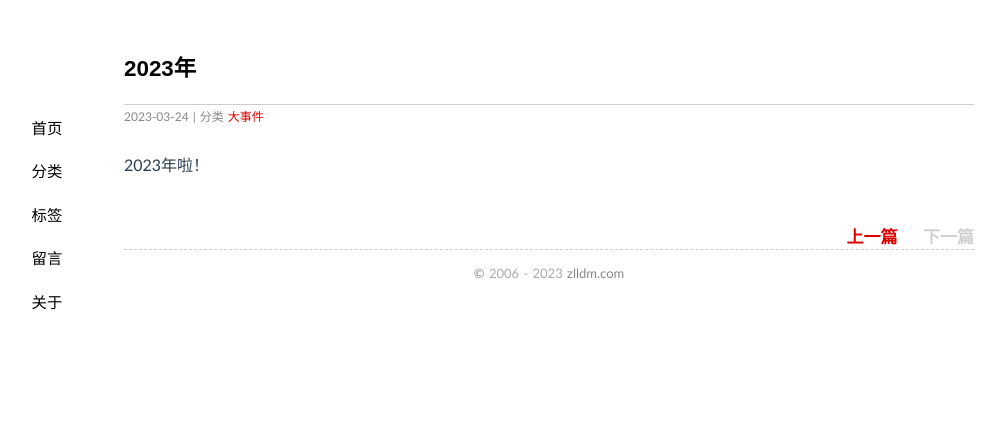
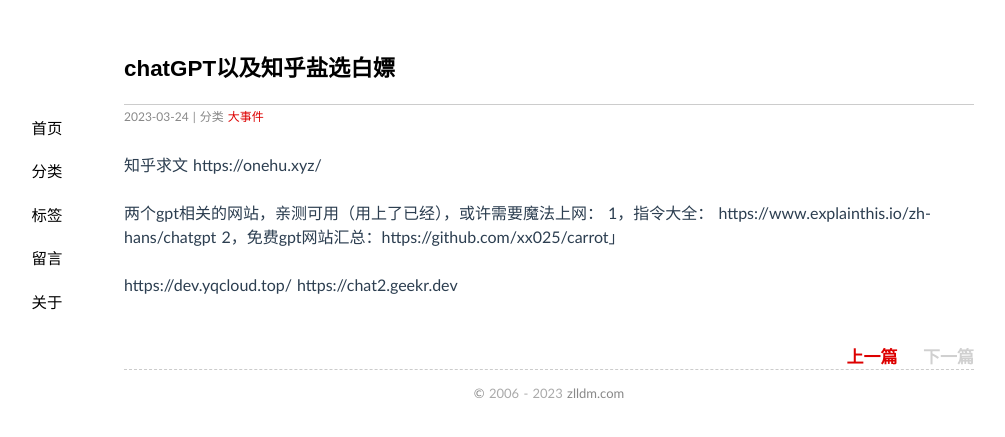
Before and after one commit to zlldm/zlldm.github.io, a Jekyll site: the page built from _posts/2023-03-24-2023.md, in a window 1280 px wide. Shown: the top 437 px of the page, without its empty margins (91-1096 px from the left). Built offline with Jekyll 4.4.1, drawn with Linux system fonts in a browser that asks for light colours; comment, search, counter and statistics services are not loaded.

Commit message:
Updated Note _posts/2023-03-24-2023.md

```diff
--- a/_posts/2023-03-24-2023.md
+++ b/_posts/2023-03-24-2023.md
@@ -1,7 +1,16 @@
 ---
 layout: post
-title: 2023年
+title: chatGPT以及知乎盐选白嫖
 categories: 大事件
 ---
 
-2023年啦！
+知乎求文
+https://onehu.xyz/
+
+
+两个gpt相关的网站，亲测可用（用上了已经），或许需要魔法上网：
+ 1，指令大全： https://www.explainthis.io/zh-hans/chatgpt
+2，免费gpt网站汇总：https://github.com/xx025/carrot」
+
+https://dev.yqcloud.top/
+https://chat2.geekr.dev
```
